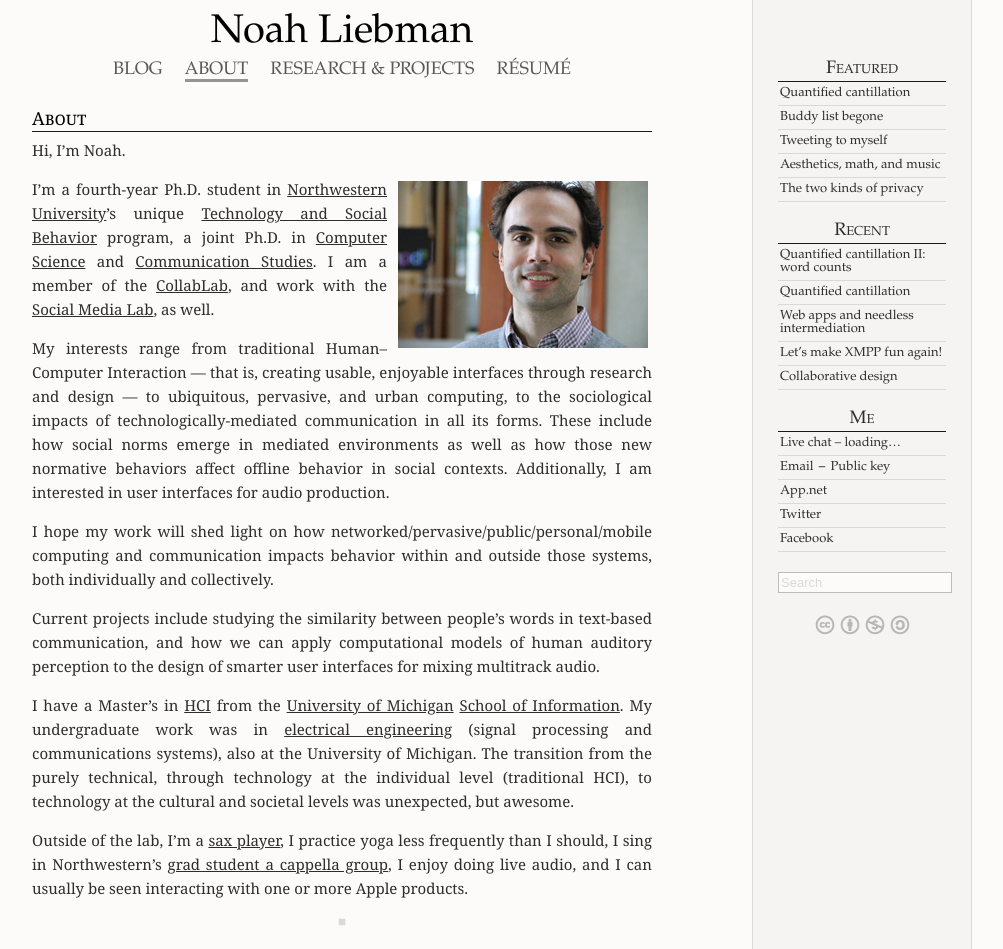
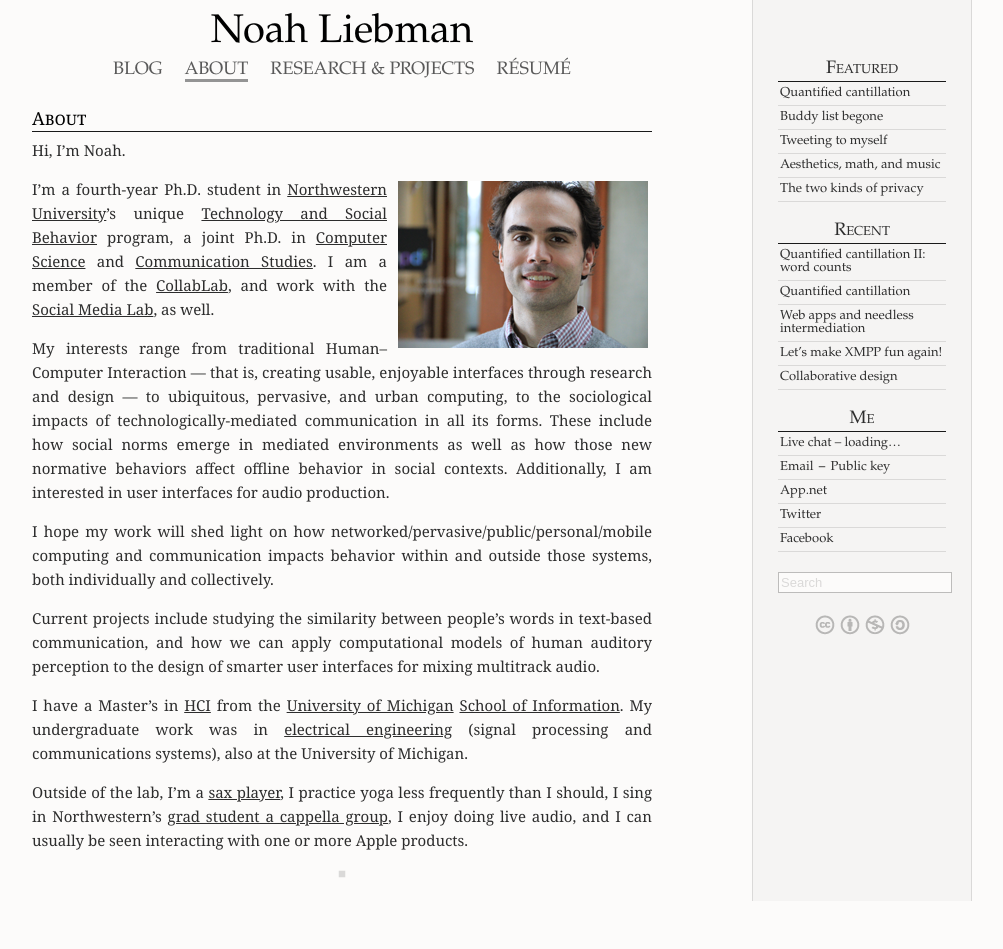
Before and after one commit to Noleli/homepage, a Jekyll site: the page built from about.md, in a window 1280 px wide. Shown: the whole page, without its empty margins (138-1141 px from the left). Built offline with Jekyll 4.4.1, drawn with Linux system fonts in a browser that asks for light colours; nearby versions of some CDN libraries; comment, search, counter and statistics services are not loaded; after the commit the page ends 901 px from its top, so only the background shows below that.

Commit message:
another about tweak

```diff
--- a/about.md
+++ b/about.md
@@ -13,6 +13,6 @@ I hope my work will shed light on how networked/&#8203;pervasive/&#8203;public/&
 
 Current projects include studying the similarity between people's words in text-based communication, and how we can apply computational models of human auditory perception to the design of smarter user interfaces for mixing multitrack audio.
 
-I have a Master’s in [HCI](http://www.si.umich.edu/academics/msi/human-computer-interaction-hci) from the [University of Michigan](http://www.umich.edu/) [School of Information](http://www.si.umich.edu/). My undergraduate work was in <a title="U of M EECS" href="http://www.eecs.umich.edu/">electrical engineering</a> (signal processing and communications systems), also at the University of Michigan. The transition from the purely technical, through technology at the individual level (traditional HCI), to technology at the cultural and societal levels was unexpected, but awesome.
+I have a Master’s in [HCI](http://www.si.umich.edu/academics/msi/human-computer-interaction-hci) from the [University of Michigan](http://www.umich.edu/) [School of Information](http://www.si.umich.edu/). My undergraduate work was in <a title="U of M EECS" href="http://www.eecs.umich.edu/">electrical engineering</a> (signal processing and communications systems), also at the University of Michigan. <!-- The transition from the purely technical, through technology at the individual level (traditional HCI), to technology at the cultural and societal levels was unexpected, but awesome. -->
 
 Outside of the lab, I’m a [sax player](http://mmb.music.umich.edu/), I practice yoga less frequently than I should, I sing in Northwestern’s [grad student a cappella group](http://groups.northwestern.edu/catatonics/), I enjoy doing live audio, and I can usually be seen interacting with one or more Apple products.
```
